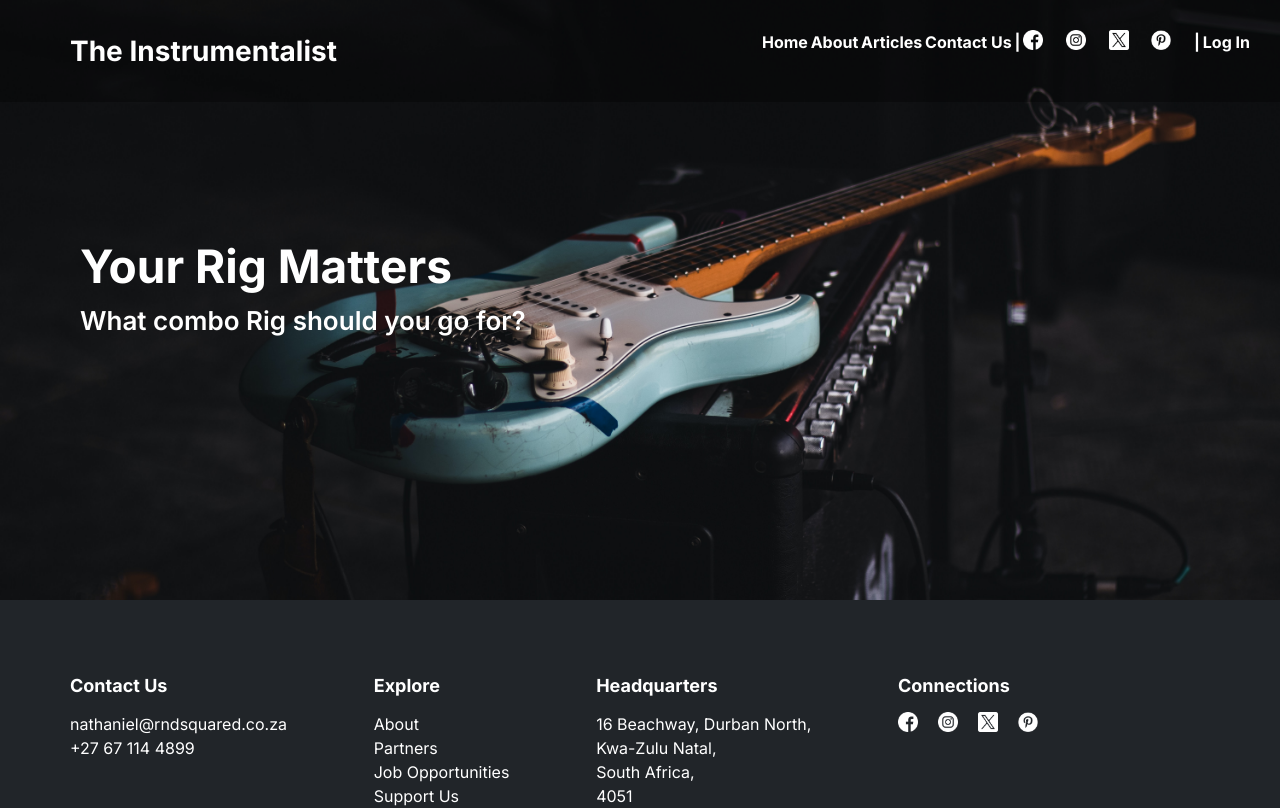
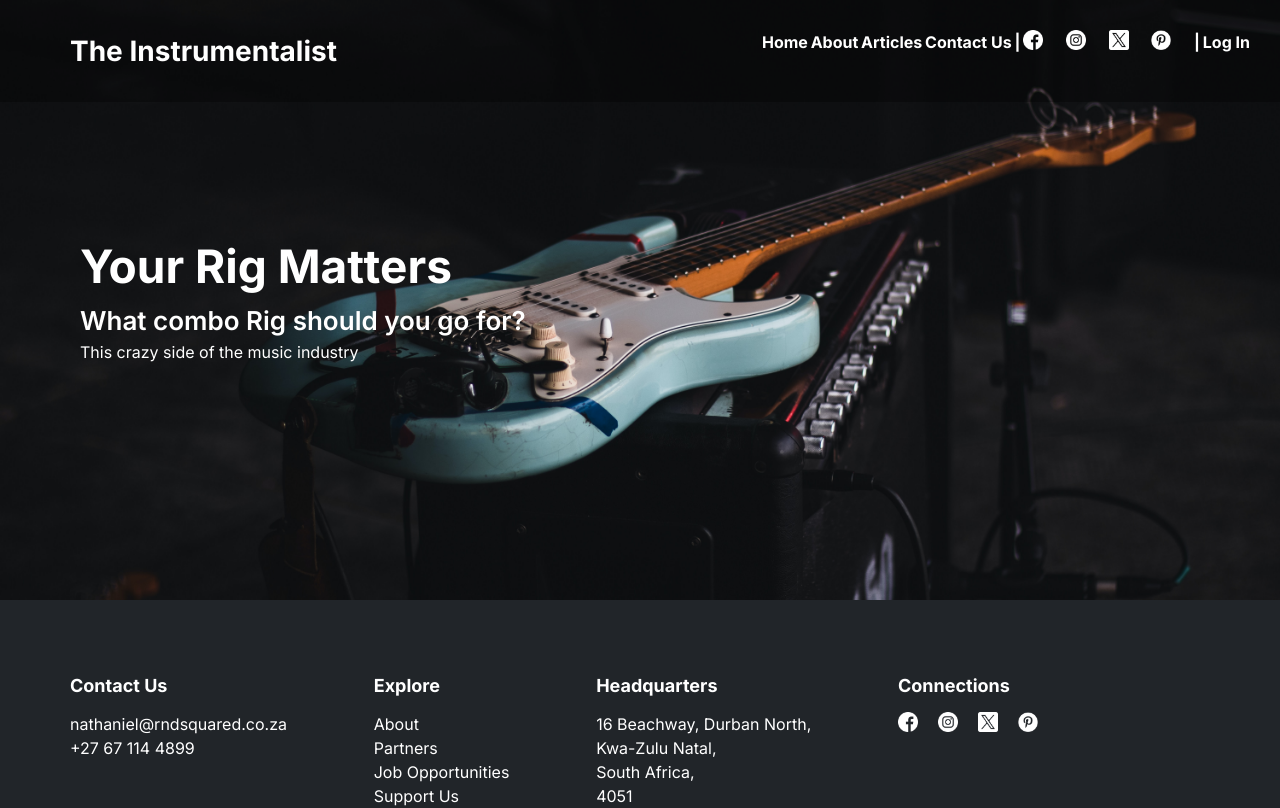
Before and after one commit to NateCreedDonato/the-instrumentalist, a Next.js app: page /articles in a window 1280 px wide. Shown: the top 808 px of the page. Built offline with nearby package versions, Linux system fonts and the light colour scheme; a web font is replaced by a local one.

Commit message:
Update page.tsx

```diff
--- a/app/articles/page.tsx
+++ b/app/articles/page.tsx
@@ -15,6 +15,7 @@ export default function Articles () {
                 <div className="text-white absolute text-left top-[232px] ml-[80px] z-40">
                     <h2 className="text-[46px] font-bold">Your Rig Matters</h2>
                     <p className="text-[26px] font-semibold">What combo Rig should you go for?</p>
+                    <p>This crazy side of the music industry</p>
                 </div>
             </div>
             <Footer />
```
